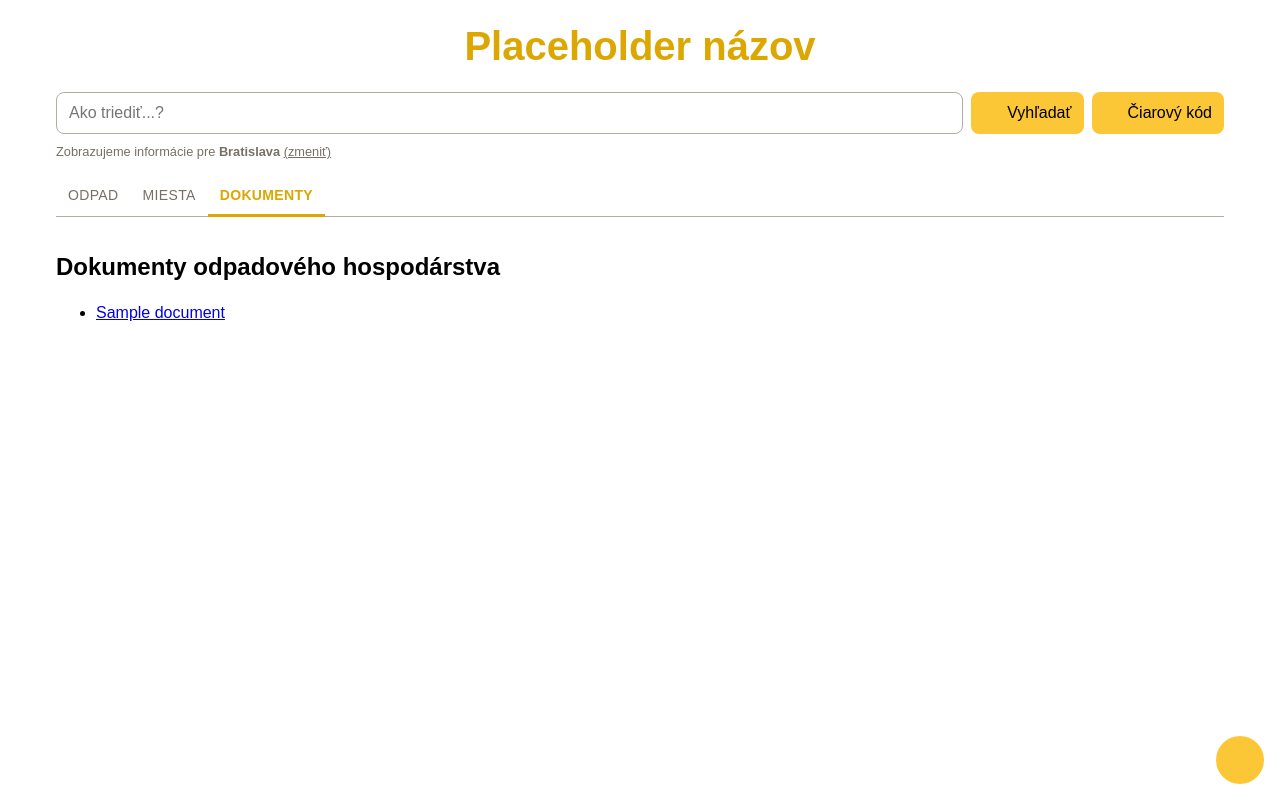
After one commit to FiiL123/sortwai, a Django app: page /docs/ in a window 1280 px wide. The commit adds this page. Run offline with Django 5.2, Linux system fonts and the light colour scheme; data comes from the database, SQL or seed files in the repository; tables that the repository leaves empty hold one stand-in row (values such as "Sample post"); some libraries are stand-ins or nearby versions; some web fonts are replaced.

Commit message:
add docs list

```diff
--- a/sortwai/urls.py
+++ b/sortwai/urls.py
@@ -18,9 +18,10 @@ Including another URLconf
 from django.contrib import admin
 from django.urls import path
 
-from sortwai.waste.views import CategoryListView
+from sortwai.waste.views import CategoryListView, DocumentListView
 
 urlpatterns = [
     path("admin/", admin.site.urls),
     path("", CategoryListView.as_view(), name="category_list"),
+    path("docs/", DocumentListView.as_view(), name="document_list"),
 ]
--- a/sortwai/waste/static/css/base.css
+++ b/sortwai/waste/static/css/base.css
@@ -123,6 +123,10 @@ iconify-icon {
     @media (min-width: 768px) {
         flex: 0;
     }
+
+    &:hover {
+        color: var(--gray-darker);
+    }
 }
 
 .tabs__item--active {
@@ -130,6 +134,10 @@ iconify-icon {
     border-bottom: 3px solid var(--primary-dark);
     font-weight: 600;
     color: var(--primary-dark);
+
+    &:hover {
+        color: var(--primary-dark);
+    }
 }
 
 .waste_detail {
@@ -261,3 +269,7 @@ iconify-icon {
         height: 1.25rem;
     }
 }
+
+.title {
+    margin-bottom: 1rem;
+}
--- a/sortwai/waste/templates/base.html
+++ b/sortwai/waste/templates/base.html
@@ -32,13 +32,13 @@
         </div>
 
         <div class="tabs">
-            <a href="#" class="tabs__item {% if request.resolver_match.url_name == 'category_list' %}tabs__item--active{% endif %}">
+            <a href="{% url "category_list" %}" class="tabs__item {% if request.resolver_match.url_name == 'category_list' %}tabs__item--active{% endif %}">
                 Odpad
             </a>
             <a href="#" class="tabs__item">
                 Miesta
             </a>
-            <a href="#" class="tabs__item">
+            <a href="{% url "document_list" %}" class="tabs__item {% if request.resolver_match.url_name == 'document_list' %}tabs__item--active{% endif %}">
                 Dokumenty
             </a>
         </div>
--- /dev/null
+++ b/sortwai/waste/templates/docs.html
@@ -0,0 +1,15 @@
+{% extends "base.html" %}
+
+{% block body %}
+
+    <h2 class="title">Dokumenty odpadového hospodárstva</h2>
+
+    <ul>
+        {% for object in object_list %}
+        <li>
+            <a href="{{ object.file.url }}">{{ object.name }}</a>
+        </li>
+        {% endfor %}
+    </ul>
+
+{% endblock %}
--- a/sortwai/waste/views.py
+++ b/sortwai/waste/views.py
@@ -1,5 +1,5 @@
 from django.views.generic import ListView
-from sortwai.waste.models import Category, Municipality
+from sortwai.waste.models import Category, Municipality, Document
 
 
 def get_active_municipality(request):
@@ -14,3 +14,10 @@ class CategoryListView(ListView):
 
     def get_queryset(self):
         return Category.objects.filter(municipality=get_active_municipality(self.request))
+
+
+class DocumentListView(ListView):
+    template_name = "docs.html"
+
+    def get_queryset(self):
+        return Document.objects.filter(municipality=get_active_municipality(self.request))
```
Also changed, not shown: 1 other file.
